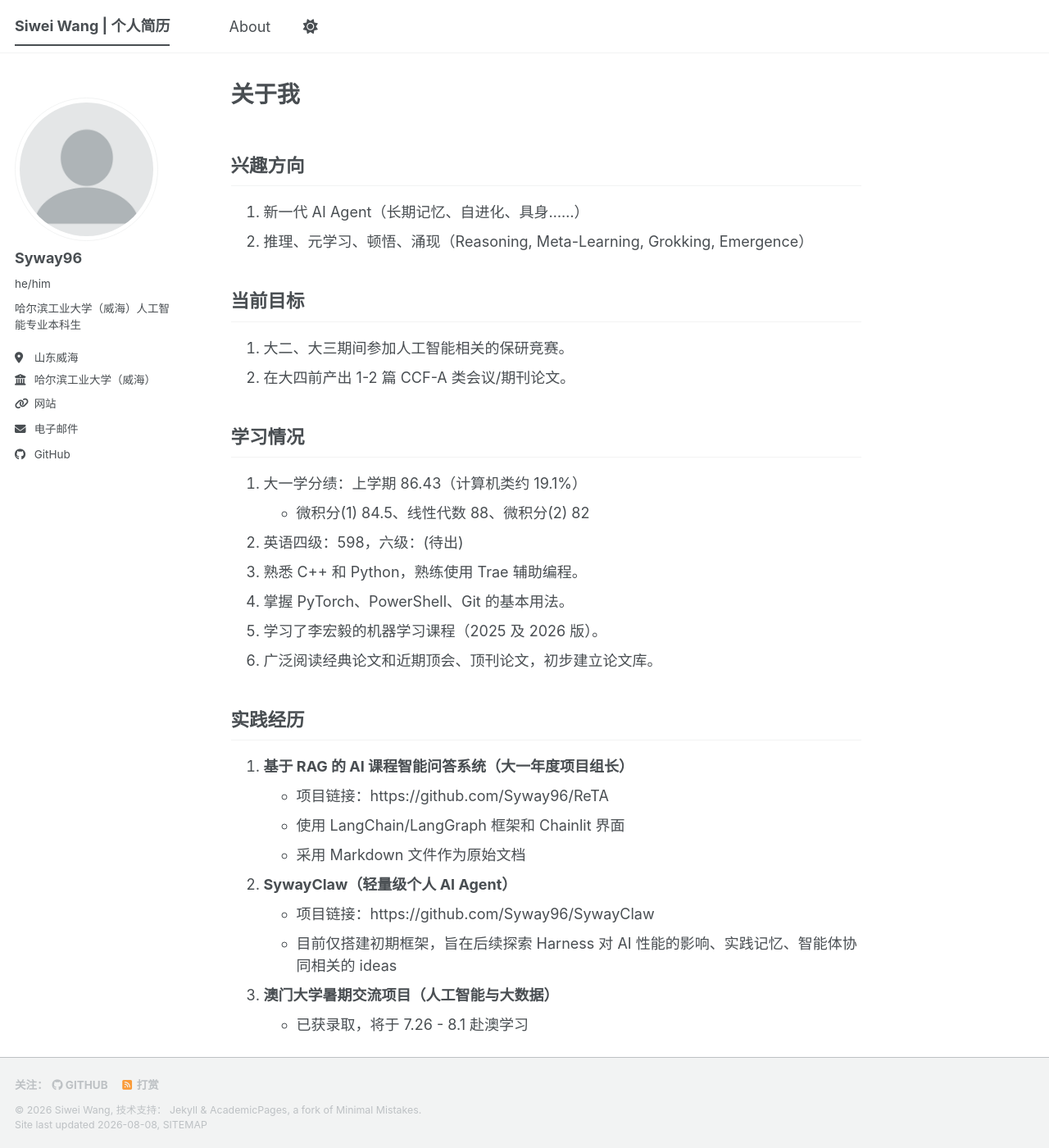
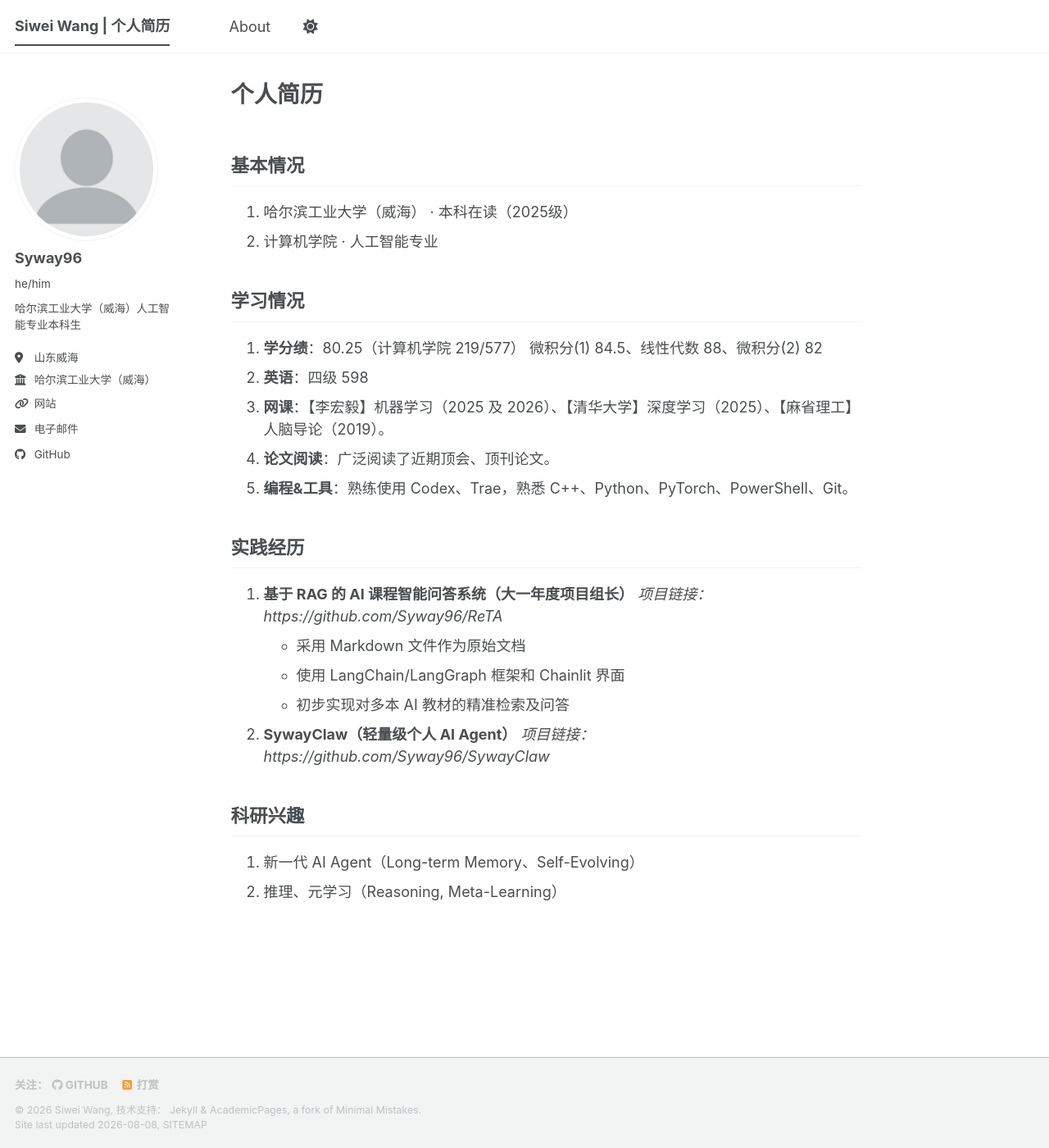
Before and after one commit to Syway96/Syway96.github.io, a Jekyll site: the page built from _pages/about.md, in a window 1280 px wide and 1400 px high. Shown: the whole window at 82% size. Built offline with Jekyll 4.4.1, drawn with Linux system fonts in a browser that asks for light colours; a script bundle is joined from its source files by our own code; library files that are not in the unit come from our copies.

Commit message:
Update personal profile and interests section

```diff
--- a/_pages/about.md
+++ b/_pages/about.md
@@ -1,6 +1,6 @@
 ---
 permalink: /
-title: "关于我"
+title: "个人简历"
 author_profile: true
 redirect_from:
   - /about/
@@ -8,37 +8,31 @@ redirect_from:
 ---
 
 
-## 兴趣方向
+## 基本情况
 
-1. 新一代 AI Agent（长期记忆、自进化、具身……）
-2. 推理、元学习、顿悟、涌现（Reasoning, Meta-Learning, Grokking, Emergence）
-
-
-## 当前目标
-
-1. 大二、大三期间参加人工智能相关的保研竞赛。
-2. 在大四前产出 1-2 篇 CCF-A 类会议/期刊论文。
-
+1. 哈尔滨工业大学（威海） · 本科在读（2025级）
+2. 计算机学院 · 人工智能专业
 
 ## 学习情况
 
-1. 大一学分绩：上学期 86.43（计算机类约 19.1%）
-	- 微积分(1) 84.5、线性代数 88、微积分(2) 82
-2. 英语四级：598，六级：(待出)
-3. 熟悉 C++ 和 Python，熟练使用 Trae 辅助编程。
-4. 掌握 PyTorch、PowerShell、Git 的基本用法。
-5. 学习了李宏毅的机器学习课程（2025 及 2026 版）。
-6. 广泛阅读经典论文和近期顶会、顶刊论文，初步建立论文库。
-
+1. **学分绩**：80.25（计算机学院 219/577）
+	微积分(1) 84.5、线性代数 88、微积分(2) 82
+2. **英语**：四级 598
+3. **网课**：【李宏毅】机器学习（2025 及 2026）、【清华大学】深度学习（2025）、【麻省理工】人脑导论（2019）。
+4. **论文阅读**：广泛阅读了近期顶会、顶刊论文。
+5. **编程&工具**：熟练使用 Codex、Trae，熟悉 C++、Python、PyTorch、PowerShell、Git。
 
 ## 实践经历
 
 1. **基于 RAG 的 AI 课程智能问答系统（大一年度项目组长）**
-	- 项目链接：https://github.com/Syway96/ReTA
+	*项目链接：https://github.com/Syway96/ReTA*
+	- 采用 Markdown 文件作为原始文档
 	- 使用 LangChain/LangGraph 框架和 Chainlit 界面
-	- 采用 Markdown 文件作为原始文档
+	- 初步实现对多本 AI 教材的精准检索及问答
 2. **SywayClaw（轻量级个人 AI Agent）**
-	- 项目链接：https://github.com/Syway96/SywayClaw
-	- 目前仅搭建初期框架，旨在后续探索 Harness 对 AI 性能的影响、实践记忆、智能体协同相关的 ideas
-3. **澳门大学暑期交流项目（人工智能与大数据）**
-  - 已获录取，将于 7.26 - 8.1 赴澳学习
+	*项目链接：https://github.com/Syway96/SywayClaw*
+
+## 科研兴趣
+
+1. 新一代 AI Agent（Long-term Memory、Self-Evolving）
+2. 推理、元学习（Reasoning, Meta-Learning）
```
